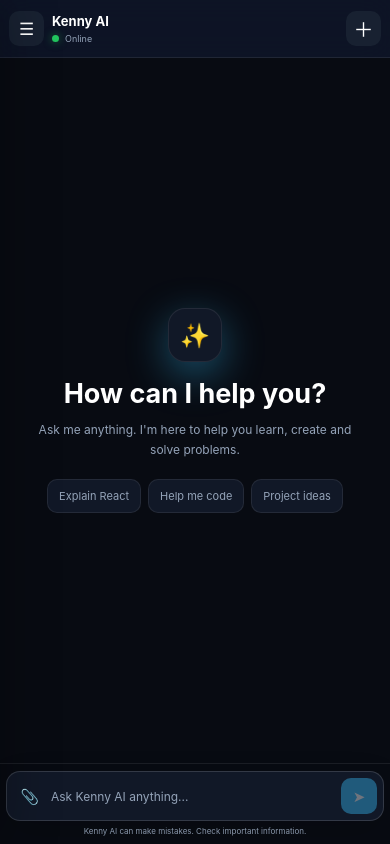
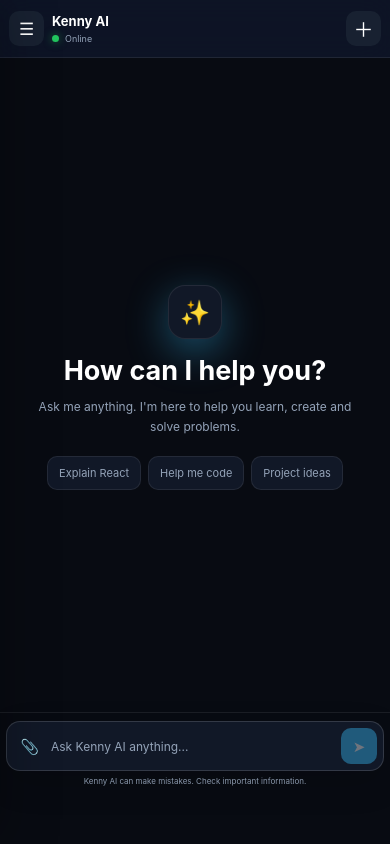
Before and after one commit to kennyvip081-collab/kenny-ai, a React (Vite) app: page / in a window 390 px wide. Built offline with nearby package versions, Linux system fonts and the light colour scheme.

Commit message:
Fix mobile layout and input spacing

```diff
--- a/src/App.css
+++ b/src/App.css
@@ -1,3 +1,4 @@
+
 :root {
   font-family: Inter, system-ui, -apple-system, BlinkMacSystemFont, "Segoe UI", sans-serif;
   color: #ffffff;
@@ -16,21 +17,24 @@ html,
 body,
 #root {
   width: 100%;
+  max-width: 100%;
   height: 100%;
   min-height: 100%;
   margin: 0;
   padding: 0;
+  overflow-x: hidden;
 }
 
 html {
-  overflow: hidden;
+  overflow-y: hidden;
 }
 
 body {
   min-width: 320px;
   min-height: 100%;
   background: #080b12;
-  overflow: hidden;
+  overflow-x: hidden;
+  overflow-y: hidden;
 }
 
 button,
@@ -43,11 +47,13 @@ button {
 }
 
 img {
+  display: block;
   max-width: 100%;
 }
 
 .app {
   width: 100%;
+  max-width: 100%;
   height: 100%;
   min-height: 100%;
   display: flex;
@@ -184,6 +190,7 @@ img {
   flex: 1;
   min-height: 0;
   overflow-y: auto;
+  overflow-x: hidden;
   padding: 0 12px;
 }
 
@@ -200,6 +207,7 @@ img {
   position: relative;
   display: flex;
   align-items: center;
+  min-width: 0;
   margin-bottom: 4px;
   border-radius: 10px;
 }
@@ -211,6 +219,7 @@ img {
 .chat-item {
   flex: 1;
   min-width: 0;
+  max-width: 100%;
   padding: 10px 8px 10px 11px;
   overflow: hidden;
   background: transparent;
@@ -307,7 +316,9 @@ img {
 
 .chat-area {
   width: calc(100% - 270px);
+  max-width: calc(100% - 270px);
   height: 100%;
+  min-width: 0;
   min-height: 0;
   margin-left: 270px;
   display: flex;
@@ -324,6 +335,7 @@ img {
   flex-shrink: 0;
   display: flex;
   align-items: center;
+  min-width: 0;
   padding: 0 30px;
   border-bottom: 1px solid var(--border);
   background: var(--nav-background);
@@ -332,6 +344,7 @@ img {
 }
 
 .chat-header-info {
+  min-width: 0;
   display: flex;
   flex-direction: column;
   gap: 4px;
@@ -354,6 +367,7 @@ img {
 .online-status span {
   width: 7px;
   height: 7px;
+  flex-shrink: 0;
   border-radius: 50%;
   background: #22c55e;
   box-shadow: 0 0 8px rgba(34, 197, 94, 0.55);
@@ -366,8 +380,10 @@ img {
 
 .messages {
   flex: 1 1 auto;
+  min-width: 0;
   min-height: 0;
   width: 100%;
+  max-width: 100%;
   overflow-y: auto;
   overflow-x: hidden;
   padding: 45px 40px 35px;
@@ -393,6 +409,8 @@ img {
 
 .message-list {
   width: min(780px, 100%);
+  max-width: 100%;
+  min-width: 0;
   min-height: 100%;
   margin: 0 auto;
   display: flex;
@@ -403,6 +421,8 @@ img {
 
 .welcome {
   width: min(650px, 100%);
+  max-width: 100%;
+  min-width: 0;
   min-height: 100%;
   margin: 0 auto;
   display: flex;
@@ -427,10 +447,12 @@ img {
 }
 
 .welcome h1 {
+  max-width: 100%;
   margin: 0;
   color: var(--text);
   font-size: clamp(28px, 4vw, 42px);
   line-height: 1.15;
+  overflow-wrap: anywhere;
 }
 
 .welcome p {
@@ -442,6 +464,7 @@ img {
 }
 
 .suggestions {
+  max-width: 100%;
   display: flex;
   flex-wrap: wrap;
   justify-content: center;
@@ -449,6 +472,7 @@ img {
 }
 
 .suggestions button {
+  max-width: 100%;
   padding: 10px 14px;
   border: 1px solid var(--border);
   border-radius: 10px;
@@ -467,6 +491,8 @@ img {
 
 .message {
   width: 100%;
+  max-width: 100%;
+  min-width: 0;
   display: flex;
   align-items: flex-start;
   gap: 11px;
@@ -559,12 +585,14 @@ img {
 
 .uploaded-image-container {
   width: min(360px, 100%);
+  max-width: 100%;
   margin-bottom: 8px;
 }
 
 .uploaded-image {
   display: block;
   width: 100%;
+  max-width: 100%;
   max-height: 400px;
   object-fit: cover;
   border-radius: 14px;
@@ -573,10 +601,12 @@ img {
 
 .generated-image-container {
   width: min(520px, 100%);
+  max-width: 100%;
   margin-top: 8px;
 }
 
 .generated-image-frame {
+  max-width: 100%;
   overflow: hidden;
   border: 1px solid var(--border);
   border-radius: 16px;
@@ -586,11 +616,13 @@ img {
 .generated-image {
   display: block;
   width: 100%;
+  max-width: 100%;
   height: auto;
 }
 
 .generated-image-actions {
   display: flex;
+  max-width: 100%;
   margin-top: 8px;
 }
 
@@ -600,6 +632,7 @@ img {
   justify-content: center;
   gap: 7px;
   min-height: 38px;
+  max-width: 100%;
   padding: 8px 14px;
   border-radius: 9px;
   background: var(--surface);
@@ -623,6 +656,7 @@ img {
 
 .thinking-chat {
   min-width: 190px;
+  max-width: 100%;
   padding: 13px 15px;
 }
 
@@ -680,6 +714,7 @@ img {
   display: flex;
   align-items: center;
   gap: 13px;
+  max-width: 100%;
   padding: 13px 15px;
 }
 
@@ -696,6 +731,7 @@ img {
 
 .image-loading-content {
   min-width: 0;
+  max-width: 100%;
 }
 
 .image-loader {
@@ -748,12 +784,16 @@ img {
   position: relative;
   z-index: 30;
   width: min(780px, calc(100% - 80px));
+  max-width: 100%;
+  min-width: 0;
   flex-shrink: 0;
   margin: 0 auto 25px;
 }
 
 .input-area {
   position: relative;
+  width: 100%;
+  min-width: 0;
   min-height: 56px;
   display: flex;
   align-items: center;
@@ -774,6 +814,7 @@ img {
 
 .input-area > input {
   min-width: 0;
+  width: 100%;
   flex: 1;
   height: 40px;
   border: 0;
@@ -893,8 +934,10 @@ img {
 
 .settings-panel {
   width: min(500px, 100%);
+  max-width: 100%;
   max-height: min(700px, calc(100vh - 40px));
   overflow-y: auto;
+  overflow-x: hidden;
   padding: 24px;
   border: 1px solid var(--border-strong);
   border-radius: 18px;
@@ -949,6 +992,7 @@ img {
   align-items: center;
   justify-content: space-between;
   gap: 20px;
+  min-width: 0;
   padding: 13px 0;
   border-bottom: 1px solid var(--border);
 }
@@ -992,6 +1036,7 @@ img {
   display: flex;
   align-items: flex-start;
   gap: 12px;
+  min-width: 0;
 }
 
 .settings-about-icon {
@@ -1049,6 +1094,7 @@ img {
 
   .chat-area {
     width: calc(100% - 245px);
+    max-width: calc(100% - 245px);
     margin-left: 245px;
   }
 
@@ -1067,18 +1113,26 @@ img {
   body,
   #root {
     width: 100%;
+    max-width: 100%;
     height: 100%;
     min-height: 100%;
+    overflow-x: hidden;
+  }
+
+  html {
+    overflow-y: hidden;
   }
 
   body {
     min-width: 320px;
-    overflow: hidden;
+    overflow-x: hidden;
+    overflow-y: hidden;
   }
 
   .app {
     position: relative;
     width: 100%;
+    max-width: 100%;
     height: 100dvh;
     min-height: 100dvh;
     overflow: hidden;
@@ -1086,6 +1140,7 @@ img {
 
   .sidebar {
     width: min(290px, 86vw);
+    max-width: 86vw;
     height: 100dvh;
     transform: translateX(-105%);
     box-shadow: 20px 0 50px rgba(0, 0, 0, 0.25);
@@ -1102,13 +1157,17 @@ img {
 
   .chat-area {
     width: 100%;
+    max-width: 100%;
     height: 100dvh;
+    min-width: 0;
     min-height: 0;
     margin-left: 0;
     overflow: hidden;
   }
 
   .chat-header {
+    width: 100%;
+    max-width: 100%;
     height: 58px;
     min-height: 58px;
     padding: 0 12px;
@@ -1137,6 +1196,10 @@ img {
     font-size: 20px;
   }
 
+  .chat-header-info {
+    min-width: 0;
+  }
+
   .chat-header-info h3 {
     font-size: 13px;
   }
@@ -1147,7 +1210,10 @@ img {
 
   .messages {
     flex: 1 1 auto;
+    min-width: 0;
     min-height: 0;
+    width: 100%;
+    max-width: 100%;
     height: auto;
     padding: 20px 10px 20px;
     overflow-x: hidden;
@@ -1155,17 +1221,22 @@ img {
     overscroll-behavior-y: contain;
     -webkit-overflow-scrolling: touch;
     scroll-padding-top: 10px;
-    scroll-padding-bottom: 20px;
+    scroll-padding-bottom: 90px;
   }
 
   .message-list {
     width: 100%;
+    max-width: 100%;
+    min-width: 0;
     min-height: 100%;
     gap: 20px;
-    padding-bottom: 20px;
+    padding-bottom: 30px;
   }
 
   .welcome {
+    width: 100%;
+    max-width: 100%;
+    min-width: 0;
     min-height: 100%;
     padding: 20px 8px;
   }
@@ -1179,6 +1250,7 @@ img {
   }
 
   .welcome h1 {
+    max-width: 100%;
     font-size: 27px;
   }
 
@@ -1191,15 +1263,20 @@ img {
 
   .suggestions {
     width: 100%;
+    max-width: 100%;
     gap: 7px;
   }
 
   .suggestions button {
+    max-width: 100%;
     padding: 9px 11px;
     font-size: 11px;
   }
 
   .message {
+    width: 100%;
+    max-width: 100%;
+    min-width: 0;
     gap: 7px;
   }
 
@@ -1211,6 +1288,7 @@ img {
   }
 
   .message-wrapper {
+    min-width: 0;
     max-width: calc(100% - 36px);
   }
 
@@ -1220,6 +1298,8 @@ img {
     border-radius: 14px;
     font-size: 12px;
     line-height: 1.65;
+    overflow-wrap: anywhere;
+    word-break: break-word;
   }
 
   .message-actions {
@@ -1233,51 +1313,65 @@ img {
 
   .uploaded-image-container {
     width: min(300px, 100%);
+    max-width: 100%;
   }
 
   .uploaded-image {
+    width: 100%;
+    max-width: 100%;
     max-height: 300px;
     border-radius: 12px;
   }
 
   .generated-image-container {
     width: min(420px, 100%);
+    max-width: 100%;
   }
 
   .generated-image-frame {
+    max-width: 100%;
     border-radius: 13px;
   }
 
   .generated-image-actions {
     width: 100%;
+    max-width: 100%;
   }
 
   .generated-image-actions button {
     width: 100%;
+    max-width: 100%;
     min-height: 38px;
   }
 
   .thinking-chat {
-    min-width: 170px;
+    min-width: 0;
+    max-width: 100%;
   }
 
   .thinking-image {
+    width: auto;
     max-width: calc(100vw - 65px);
+    min-width: 0;
   }
 
   .input-container {
     position: relative;
     z-index: 50;
     width: 100%;
+    max-width: 100%;
+    min-width: 0;
     flex-shrink: 0;
     margin: 0;
-    padding: 7px 8px max(8px, env(safe-area-inset-bottom));
+    padding: 8px 8px 58px;
     background: var(--background);
     border-top: 1px solid var(--border);
   }
 
   .input-area {
     width: 100%;
+    max-width: 100%;
+    min-width: 0;
     min-height: 50px;
     padding: 5px 6px 5px 7px;
     border-radius: 14px;
@@ -1286,12 +1380,14 @@ img {
   .upload-button {
     width: 34px;
     height: 38px;
+    flex-shrink: 0;
     font-size: 15px;
   }
 
   .input-area > input {
     width: 100%;
     min-width: 0;
+    max-width: 100%;
     height: 38px;
     font-size: 13px;
   }
@@ -1299,6 +1395,7 @@ img {
   .send-button {
     width: 38px;
     height: 38px;
+    flex-shrink: 0;
     border-radius: 10px;
     font-size: 15px;
   }
@@ -1322,6 +1419,7 @@ img {
 
   .settings-panel {
     width: 100%;
+    max-width: 100%;
     max-height: 88dvh;
     padding: 20px 17px max(20px, env(safe-area-inset-bottom));
     border-radius: 20px 20px 0 0;
@@ -1346,6 +1444,7 @@ img {
   .messages {
     padding-left: 8px;
     padding-right: 8px;
+    padding-bottom: 15px;
   }
 
   .message {
@@ -1357,6 +1456,7 @@ img {
   }
 
   .message-content {
+    max-width: 100%;
     padding: 10px 12px;
     font-size: 12px;
   }
@@ -1364,6 +1464,7 @@ img {
   .thinking-image {
     gap: 9px;
     padding: 11px;
+    max-width: calc(100vw - 55px);
   }
 
   .image-loader-icon {
@@ -1373,6 +1474,7 @@ img {
 
   .image-loading-content {
     min-width: 0;
+    max-width: 100%;
   }
 
   .thinking-top {
@@ -1380,8 +1482,11 @@ img {
   }
 
   .input-container {
+    width: 100%;
+    max-width: 100%;
     padding-left: 6px;
     padding-right: 6px;
+    padding-bottom: 58px;
   }
 
   .input-area {
@@ -1415,7 +1520,7 @@ img {
 
   .input-container {
     padding-top: 5px;
-    padding-bottom: max(5px, env(safe-area-inset-bottom));
+    padding-bottom: 58px;
   }
 
   .input-note {
```
